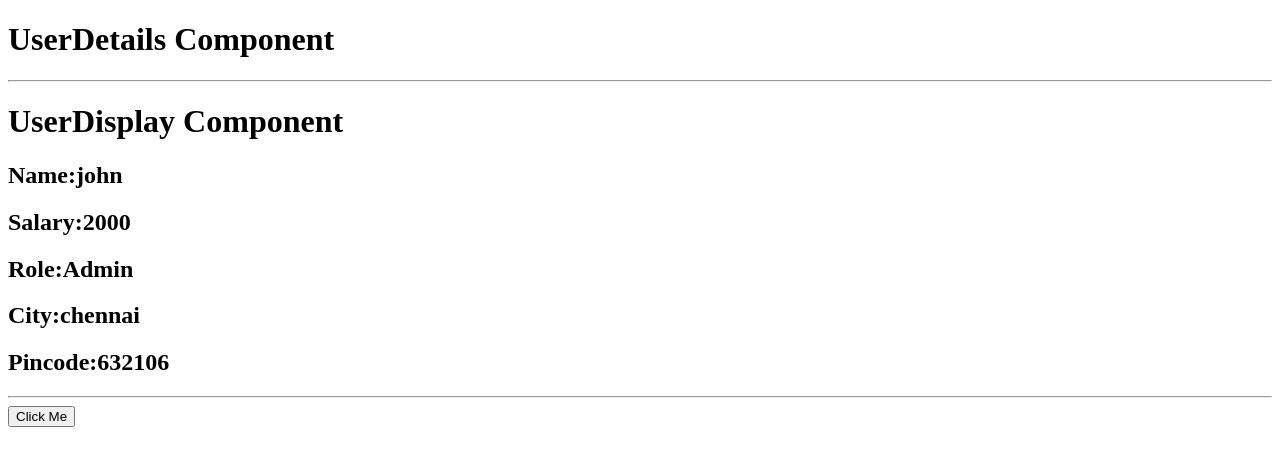
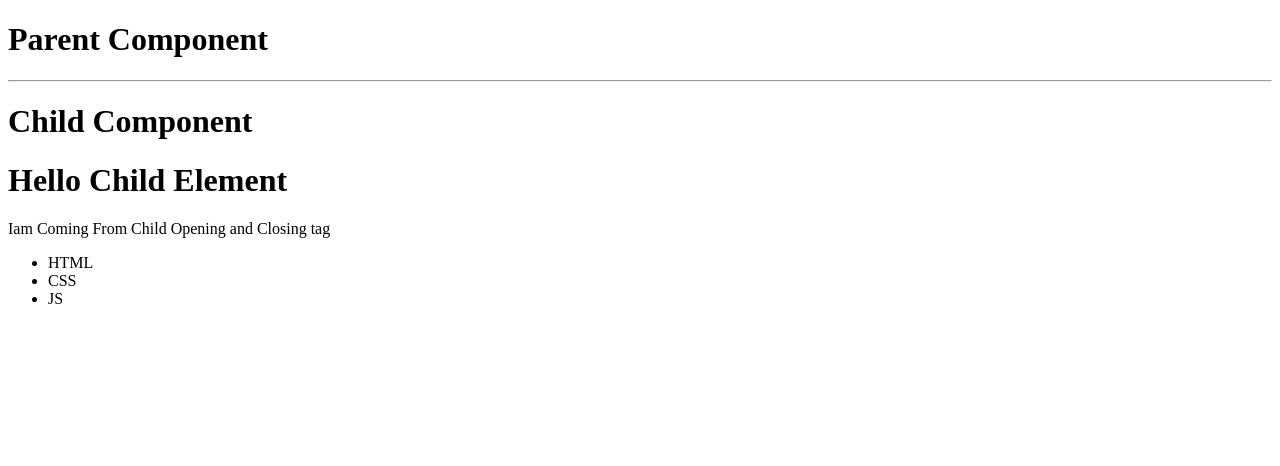
Before and after one commit to poovarasan4321/ReactLearninig, a React (Vite) app: page / in a window 1280 px wide. Shown: the top 466 px of the page. Built offline with nearby package versions, Linux system fonts and the light colour scheme.

Commit message:
"How to use  childComponent  in opening and closing fro as a child different way next  use context API that time use"

```diff
--- a/src/App.jsx
+++ b/src/App.jsx
@@ -11,6 +11,7 @@ import Parent from "./Props/Parent";
 import Parent1 from "./Props/Parent1";
 import Admin from "./Props/Admin";
 import UserDetails from "./Props/UserDetails";
+import ParentComponent from "./Props/ParentComponent";
 
 const App = () => {
     return (
@@ -26,8 +27,10 @@ const App = () => {
             {/* <Parent/> */}
             {/* <Parent1 /> */}
             {/* <Admin /> */}
-            <UserDetails />
+            {/* <UserDetails /> */}
+            <ParentComponent/>
         </>
+
 
     );
 }
--- /dev/null
+++ b/src/Props/Childcomponent.jsx
@@ -0,0 +1,16 @@
+import React from 'react'
+
+const Childcomponent = (props) => {
+
+    return (
+
+        <div>
+
+            <h1>Child Component</h1>
+            {props.children}
+
+        </div>
+    )
+}
+
+export default Childcomponent
--- /dev/null
+++ b/src/Props/ParentComponent.jsx
@@ -0,0 +1,23 @@
+import React from 'react'
+import Childcomponent from './Childcomponent'
+
+//! Props .Children
+const ParentComponent = () => {
+    return (
+        <div>
+            <h1>Parent Component</h1>
+            <hr />
+            <Childcomponent>
+                <h1>Hello Child Element</h1>
+                <p>Iam Coming From Child Opening and Closing tag</p>
+                <ul>
+                    <li>HTML</li>
+                    <li>CSS</li>
+                    <li>JS</li>
+                </ul>
+            </Childcomponent>
+        </div>
+    )
+}
+
+export default ParentComponent
```
